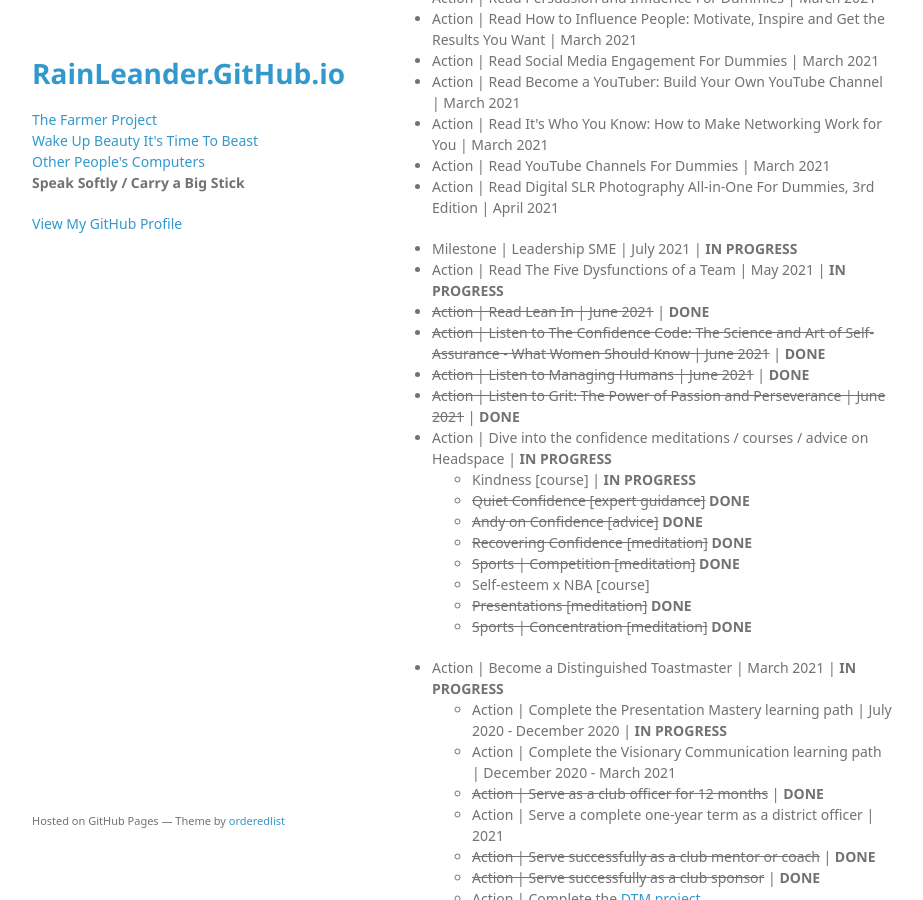
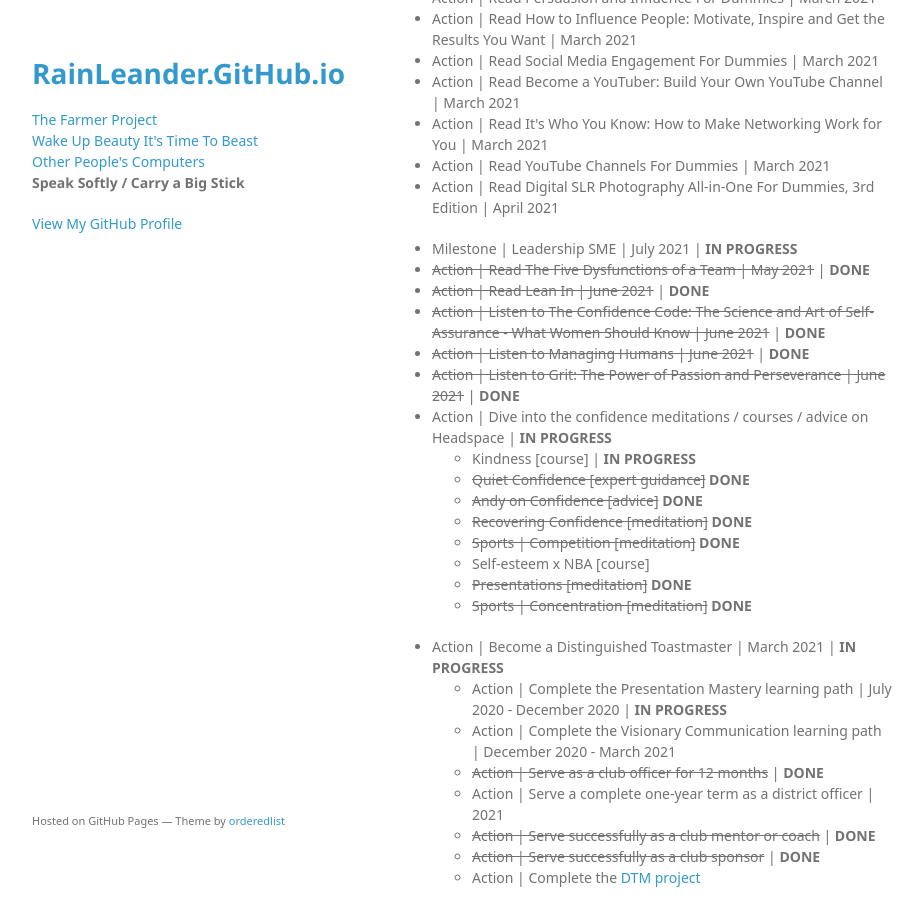
Before and after one commit to rainleander/rainleander.github.io, a Jekyll site: the page speak-softly.html, which Jekyll copies as it is, in a window 1280 px wide and 900 px high, scrolled down 1744 px. Shown: the whole window, without its empty margins (178-1101 px from the left). Built offline with Jekyll 4.4.1, drawn with Linux system fonts in a browser that asks for light colours; some web fonts are replaced.

Commit message:
Update speak-softly.html

```diff
--- a/speak-softly.html
+++ b/speak-softly.html
@@ -87,7 +87,7 @@
         <li>Action | Read Digital SLR Photography All-in-One For Dummies, 3rd Edition | April 2021</ul>
 
         <ul><li>Milestone | Leadership SME | July 2021 | <b>IN PROGRESS</b></li>
-        <li>Action | Read The Five Dysfunctions of a Team | May 2021 | <b>IN PROGRESS</b></li>
+        <li><del>Action | Read The Five Dysfunctions of a Team | May 2021</del> | <b>DONE</b></li>
         <li><del>Action | Read Lean In | June 2021</del> | <b>DONE</b></li>
         <li><del>Action | Listen to The Confidence Code: The Science and Art of Self-Assurance - What Women Should Know | June 2021</del> | <b>DONE</b></li>
         <li><del>Action | Listen to Managing Humans | June 2021</del> | <b>DONE</b></li>
```
